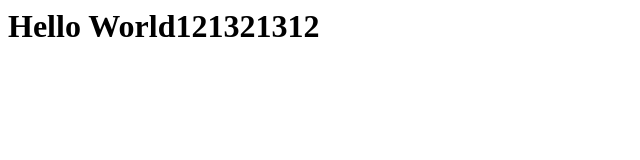
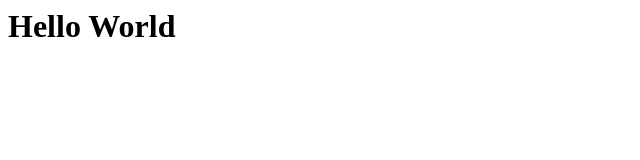
Before and after one commit to rdg5/gde-git-example, a plain HTML site: page index.html in a window 1280 px wide. Shown: the whole page, without its empty margins (0-640 px from the left). Drawn offline with Linux system fonts and the light colour scheme.

Commit message:
Update index.html

```diff
--- a/index.html
+++ b/index.html
@@ -1,3 +1,3 @@
 <html>
-  <h1>Hello World121321312</h1>
+  <h1>Hello World</h1>
 </html>
```
